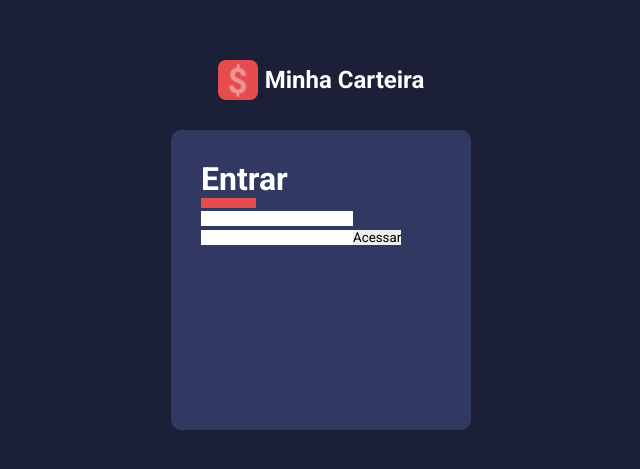
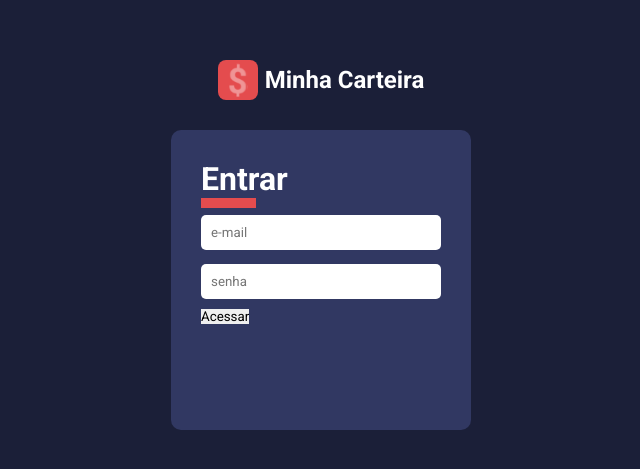
Before and after one commit to AmiltonBrune/minha-carteira, a React (Create React App) app: page / in a window 1280 px wide. Shown: the part 155-624 px from the top of the page, without its empty margins (319-959 px from the left). Built offline with nearby package versions, Linux system fonts and the light colour scheme.

Commit message:
Criando component input

```diff
--- /dev/null
+++ b/src/components/Input/index.tsx
@@ -0,0 +1,9 @@
+import React, { InputHTMLAttributes } from 'react';
+
+import { Container } from './styles';
+
+type IInputProps = InputHTMLAttributes<HTMLInputElement>;
+
+const Input: React.FC<IInputProps> = ({ ...rest }) => (<Container {...rest} />);
+
+export default Input;
--- /dev/null
+++ b/src/components/Input/styles.ts
@@ -0,0 +1,10 @@
+import styled from 'styled-components';
+
+export const Container = styled.input`
+  width: 100%;
+
+  margin: 7px 0;
+  padding: 10px;
+
+  border-radius: 5px;
+`;
--- a/src/pages/Signin/index.tsx
+++ b/src/pages/Signin/index.tsx
@@ -1,6 +1,8 @@
 import React from 'react';
 
 import logoImg from '../../assets/logo.svg';
+
+import Input from '../../components/Input';
 
 import { Container, Logo, Form, FormTitle } from './styles';
 
@@ -11,10 +13,10 @@ const Signin: React.FC = () => {
         <img src={logoImg} alt='Logo' />
         <h2>Minha Carteira</h2>
       </Logo>
-      <Form>
+      <Form onSubmit={() => {}}>
         <FormTitle>Entrar</FormTitle>
-        <input type='text' />
-        <input type='text' />
+        <Input type='email' placeholder='e-mail' required />
+        <Input type='password' placeholder='senha' required />
 
         <button type='submit'>Acessar</button>
       </Form>
```
